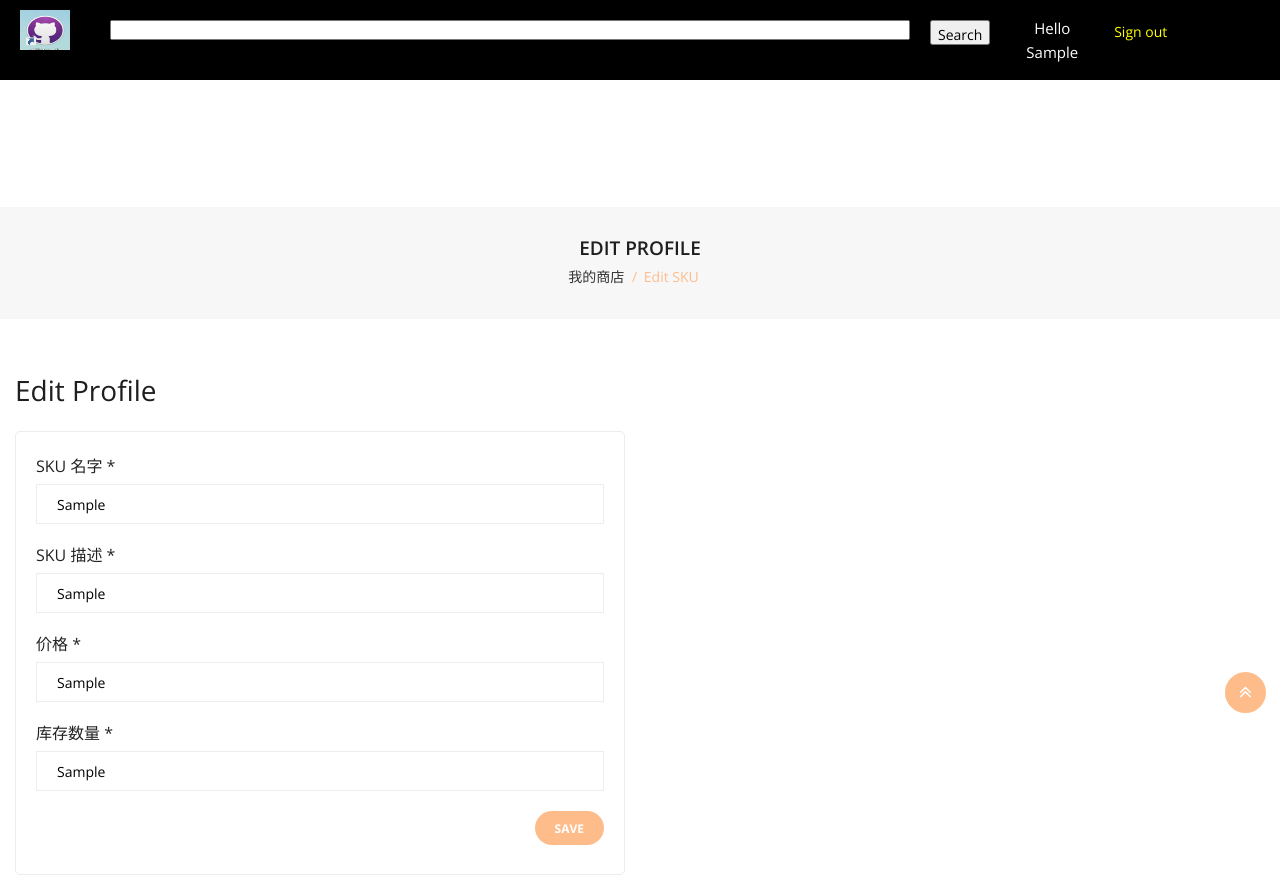
After one commit to YouanZhang/Database-training, a Flask app: template 修改了前端的项目/Shopping-Cart/templates/edit_SKU.html in a window 1280 px wide. The commit adds this page. Run offline with Flask 2, Linux system fonts and the light colour scheme; the template is opened without the code that fills it: most values are stand-ins (such as "Sample title", 1, 10 or a date in 2020); some libraries are stand-ins or nearby versions.

Commit message:
完成了商家修改SKU

```diff
--- a/修改了前端的项目/Shopping-Cart/main1.py
+++ b/修改了前端的项目/Shopping-Cart/main1.py
@@ -131,6 +131,35 @@ def t_remove_SKU():
     remove_SKU(SKU_Id)
     return redirect(url_for('myshop',SPU_Id=SPU_Id))
 
+#测试使用，作为edit_SKU进入html的入口
+@app.route("/test_edit_SKU/")
+def test_edit_SKU():
+    SPU_Id = request.args.get('SPU_Id')
+    SKU_Id = int(request.args.get('SKU_Id'))
+    #SKU_Info=["1","《数据库实训》","这个课程实在是太棒了","99999","7","200","159","3"]
+    valid,SKU_Infos=findSKUbyid(SKU_Id)
+    SKU_Info=SKU_Infos[0]
+    #调用函数获取SKU的信息
+    if valid:
+        return render_template("edit_SKU.html",SKU_Id=SKU_Id, SPU_Id=SPU_Id, SKU_Info=SKU_Info )
+    else:
+        return redirect(url_for('myshop',SPU_Id=SPU_Id))
+#测试使用，作为edit_SKU.html连接数据库的入口
+@app.route("/edit_SKU", methods=["GET", "POST"])
+def edit_SKU():
+    SPU_Id = int(request.form['SPU_Id'])
+    SKU_Id = int(request.form['SKU_Id'])
+    if request.method=='POST':
+
+        #调用函数来修改SKU信息
+        name = request.form['SKU_name']
+        price = float(request.form['SKU_price'])
+        description = request.form['SKU_description']
+        stock = int(request.form['SKU_qty'])
+        #调用函数修改SKU信息
+        #edit_SKU(SKU_Id,name,price,description,stock)
+        edit_SKU_by_SKUID(SKU_Id, name, description, price,  stock)
+        return redirect(url_for('myshop',SPU_Id=SPU_Id))
 
 #测试使用，作为进入register页面入口
 @app.route("/registerationForm")
--- /dev/null
+++ b/修改了前端的项目/Shopping-Cart/templates/edit_SKU.html
@@ -0,0 +1,148 @@
+<!DOCTYPE HTML>
+<html>
+
+<!-- <head>
+    <title>Edit Profile </title>
+    <link rel="stylesheet" href={{ url_for( 'static', filename='css/editProfile.css' ) }} />
+    <link rel="stylesheet" href={{ url_for( 'static', filename='css/topStyle.css' ) }} />
+</head> -->
+
+<head>
+    <meta charset="utf-8">
+    <meta http-equiv="x-ua-compatible" content="ie=edge">
+    <title>Edit Profile </title>
+    <link rel="stylesheet" href={{ url_for( 'static', filename='css/editProfile.css' ) }} />
+    <link rel="stylesheet" href={{ url_for( 'static', filename='css/topStyle.css' ) }} />
+    <meta name="description" content="">
+    <meta name="viewport" content="width=device-width, initial-scale=1">
+    <!-- Favicon -->
+    <link rel="shortcut icon" type="image/x-icon" href="assets/img/favicon.ico">
+
+    <!-- CSS
+    ========================= -->
+    <!--bootstrap min css-->
+    <link rel="stylesheet" href={{ url_for( 'static', filename="assets/css/bootstrap.min.css" )}}>
+
+    <!--owl carousel min css-->
+    <link rel="stylesheet" href={{ url_for( 'static', filename="assets/css/owl.carousel.min.css" )}}>
+
+    <!--slick min css-->
+    <link rel="stylesheet" href={{ url_for( 'static', filename="assets/css/slick.css" )}}>
+
+    <!--magnific popup min css-->
+    <link rel="stylesheet" href={{ url_for( 'static', filename="assets/css/magnific-popup.css" )}}>
+
+    <!--font awesome css-->
+    <link rel="stylesheet" href={{ url_for( 'static', filename="assets/css/font.awesome.css" )}}>
+
+    <!--ionicons css-->
+    <link rel="stylesheet" href={{ url_for( 'static', filename="assets/css/ionicons.min.css" )}}>
+
+    <!--7 stroke icons css-->
+    <link rel="stylesheet" href={{ url_for( 'static', filename="assets/css/pe-icon-7-stroke.css" )}}>
+
+    <!--animate css-->
+    <link rel="stylesheet" href={{ url_for( 'static', filename="assets/css/animate.css" )}}>
+
+    <!--jquery ui min css-->
+    <link rel="stylesheet" href={{ url_for( 'static', filename="assets/css/jquery-ui.min.css" )}}>
+
+    <!--plugins css-->
+    <link rel="stylesheet" href={{ url_for( 'static', filename="assets/css/plugins.css" )}}>
+
+    <!-- Main Style CSS -->
+    <link rel="stylesheet" href={{ url_for( 'static', filename="assets/css/style.css" )}}>
+
+    <!--modernizr min js here-->
+    <!-- <script src="assets/js/vendor/modernizr-3.7.1.min.js"></script> -->
+
+
+</head>
+
+<body>
+    <div id="title">
+        <a href="/myshop?SPU_Id={{SPU_Id}}">
+            <img id="logo" src={{ url_for( 'static', filename='images/logo.png' ) }} />
+        </a>
+        <form>
+            <input id="searchBox" type="text" name="searchQuery">
+            <input id="searchButton" type="submit" value="Search">
+        </form>
+
+            <div class="dropdown">
+                <button class="dropbtn">Hello<br>{{firstName}}</button>
+                <div class="dropdown-content">
+                   <!--your order 后面需要改成商家的订单页面-->
+                    <a href="#">Your orders</a>
+                    <a href="/account/profile">Your profile</a>
+                </div>
+            </div>
+                <div id="signInButton">
+                    <a class="link" href="/logout">Sign out</a>
+                </div>
+
+
+    </div>
+    <div class="off_canvars_overlay">
+    </div>
+<br>
+<br>
+<br>
+<br>
+<br>
+<br>
+    <div class="breadcrumbs_area breadcrumbs_bg">
+        <div class="container">
+            <div class="row">
+                <div class="col-12">
+                    <div class="breadcrumb_content">
+                        <h3>Edit Profile</h3>
+                        <ul>
+                            <li><a href="/myshop?SPU_Id={{SPU_Id}}">我的商店</a></li>
+                            <li>Edit SKU</li>
+                        </ul>
+                    </div>
+                </div>
+            </div>
+        </div>
+    </div>
+
+    <div class="col-lg-6 col-md-6">
+        <div class="account_form">
+            <h2>Edit Profile</h2>
+            <form action="/edit_SKU" method="POST" enctype="multipart/form-data">
+                <input type="hidden" name="SPU_Id" value="{{SPU_Id}}">
+                <input type="hidden" name="SKU_Id" value="{{SKU_Id}}">
+                <p>
+                    <label>SKU 名字 <span>*</span></label>
+                    <input type="text" name="SKU_name" value={{SKU_Info[1]}}>
+                </p>
+
+                <p>
+                    <label>SKU 描述 <span>*</span></label>
+                    <input type="text" name="SKU_description" value={{SKU_Info[2]}}>
+                </p>
+                <p>
+                    <label>价格 <span>*</span></label>
+                    <input type="text" name="SKU_price" value={{SKU_Info[3]}}>
+                </p>
+                <p>
+                    <label>库存数量 <span>*</span></label>
+                    <input type="text" name="SKU_qty" value={{SKU_Info[5]}}>
+                </p>
+
+                <div class="login_submit">
+                    <button type="submit" value="Save">Save</button>
+                    <!-- <input type="submit" value="Save"> -->
+                </div>
+
+            </form>
+        </div>
+    </div>
+
+    <a id="scrollUp" href="#top" style="position: fixed; z-index: 2147483647; display: inline;"><i
+		class="fa fa-angle-double-up"></i></a>
+
+</body>
+
+</html>
```
Also changed, not shown: 修改了前端的项目/Shopping-Cart/templates/add_sku.html (+4 -3 lines), 修改了前端的项目/Shopping-Cart/templates/myshop.html (+12 -1 lines).
